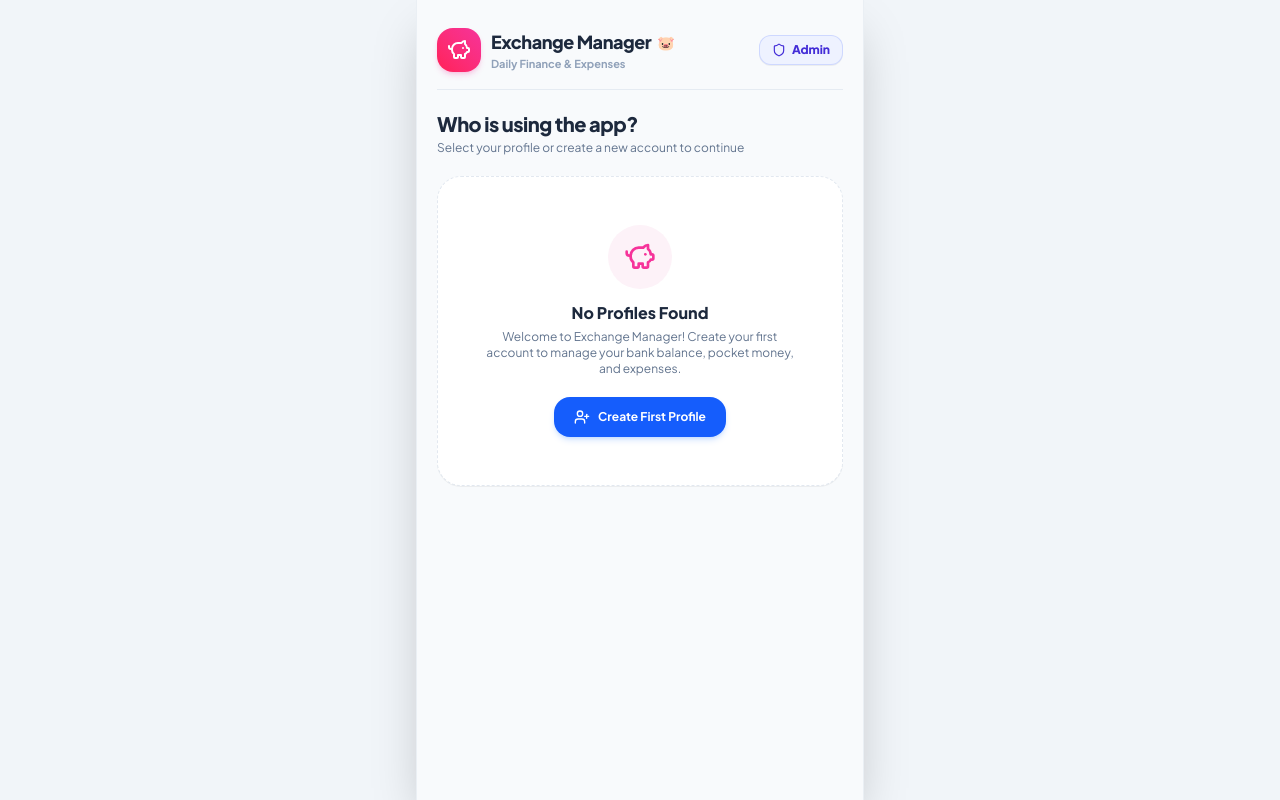
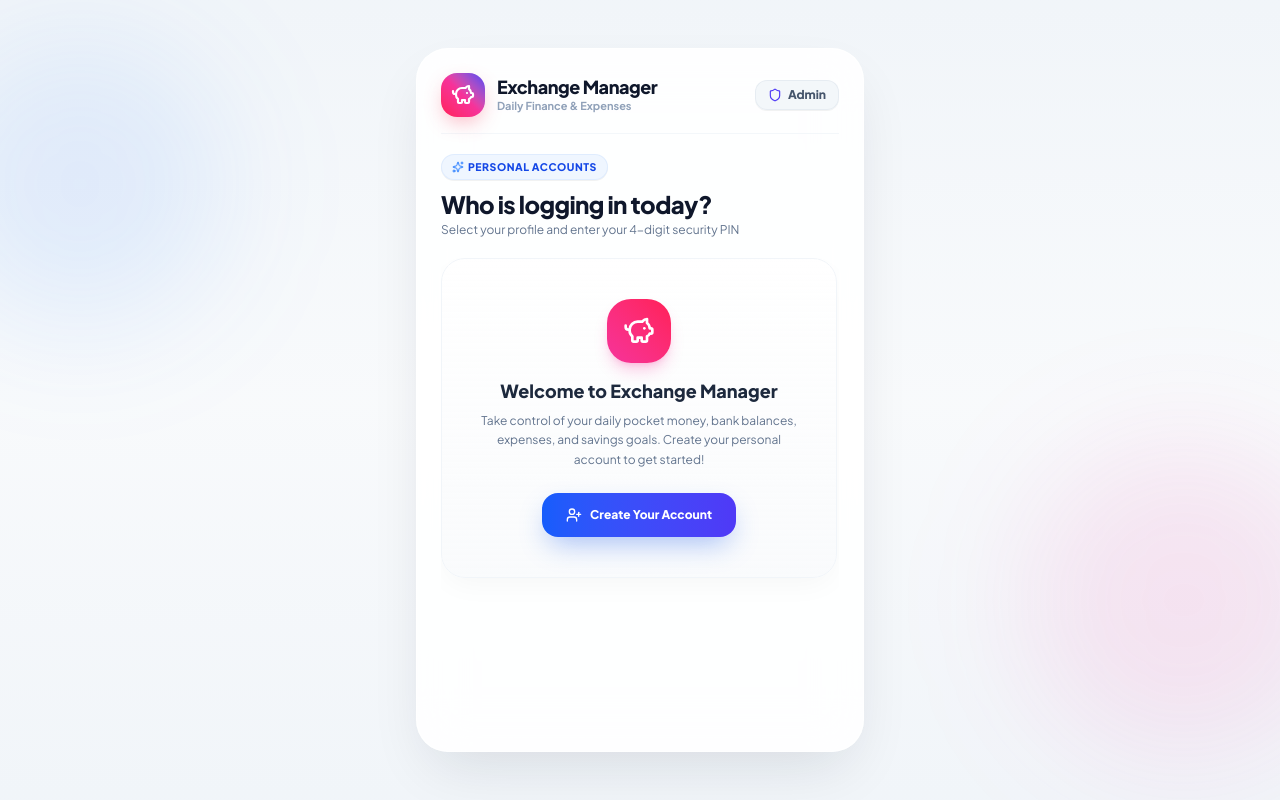
Before and after one commit to sandun3608/expenses-module-main, a React (Vite) app: page / in a window 1280 px wide. Built offline with nearby package versions, Linux system fonts and the light colour scheme.

Commit message:
Remove duplicate pig icon, hide admin password hint, remove dummy placeholders, and redesign login UI with modern shadow shades

```diff
--- a/src/components/AdminModal.jsx
+++ b/src/components/AdminModal.jsx
@@ -29,7 +29,7 @@ export default function AdminModal({
       setError('');
     } else {
       sound.playClick();
-      setError('Incorrect admin password. (Default is admin123)');
+      setError('Incorrect admin password. Please try again.');
     }
   };
 
@@ -105,7 +105,7 @@ export default function AdminModal({
                 <Lock className="w-6 h-6" />
               </div>
               <p className="text-sm font-bold text-slate-700">Enter Admin Password</p>
-              <p className="text-xs text-slate-400 mt-0.5">Default password is <code className="bg-slate-100 px-1.5 py-0.5 rounded text-blue-600 font-bold">admin123</code></p>
+              <p className="text-xs text-slate-400 mt-0.5">Enter security password to access system controls</p>
             </div>
 
             <div>
--- a/src/components/ProfileSelectScreen.jsx
+++ b/src/components/ProfileSelectScreen.jsx
@@ -1,5 +1,5 @@
 import React, { useState } from 'react';
-import { PiggyBank, Search, Plus, Shield, User, Lock, ArrowRight, UserPlus } from 'lucide-react';
+import { PiggyBank, Search, Plus, Shield, User, Lock, ArrowRight, UserPlus, Sparkles, CheckCircle2 } from 'lucide-react';
 import { sound } from '../utils/sound';
 
 export default function ProfileSelectScreen({
@@ -15,74 +15,89 @@ export default function ProfileSelectScreen({
   );
 
   return (
-    <div className="min-h-screen bg-slate-100 flex justify-center overflow-x-hidden">
-      <div className="w-full max-w-md bg-slate-50 min-h-screen shadow-2xl border-x border-slate-200/60 flex flex-col p-5">
+    <div className="min-h-screen bg-gradient-to-b from-slate-100 via-slate-50 to-slate-100 flex justify-center items-center p-3 sm:p-5 overflow-x-hidden relative">
 
-        {/* Top Header with App Name, Piggy Icon, and Admin Badge */}
-        <header className="flex items-center justify-between pb-4 pt-2 border-b border-slate-200/80">
-          <div className="flex items-center gap-2.5">
-            <div className="w-11 h-11 rounded-2xl bg-gradient-to-tr from-rose-500 to-pink-500 text-white flex items-center justify-center shadow-md shadow-pink-500/20">
-              <PiggyBank className="w-6 h-6" />
+      {/* Ambient background glow shades for depth */}
+      <div className="absolute top-10 -left-16 w-72 h-72 rounded-full bg-blue-500/10 blur-3xl pointer-events-none" />
+      <div className="absolute bottom-10 -right-16 w-80 h-80 rounded-full bg-pink-500/10 blur-3xl pointer-events-none" />
+
+      {/* Main Native App Container with alluring shadow & soft borders */}
+      <div className="w-full max-w-md bg-white/90 backdrop-blur-xl rounded-[32px] shadow-[0_25px_60px_-15px_rgba(15,23,42,0.12)] border border-white/80 flex flex-col p-5 sm:p-6 min-h-[92vh] sm:min-h-[88vh] relative z-10">
+
+        {/* Top Header: Brand & Admin Button */}
+        <header className="flex items-center justify-between pb-4 border-b border-slate-100/80">
+          <div className="flex items-center gap-3">
+            {/* Glowing Piggy Logo Icon */}
+            <div className="w-11 h-11 rounded-2xl bg-gradient-to-tr from-rose-500 via-pink-500 to-indigo-600 text-white flex items-center justify-center shadow-[0_8px_20px_-4px_rgba(244,63,94,0.38)]">
+              <PiggyBank className="w-6 h-6 stroke-[2.2]" />
             </div>
+
             <div>
-              <h1 className="text-lg font-black text-slate-800 tracking-tight flex items-center gap-1.5">
-                <span>Exchange Manager</span>
-                <span className="text-sm">🐷</span>
+              <h1 className="text-lg font-black text-slate-900 tracking-tight leading-tight">
+                Exchange Manager
               </h1>
-              <p className="text-[11px] font-bold text-slate-400">Daily Finance & Expenses</p>
+              <p className="text-[11px] font-bold text-slate-400">
+                Daily Finance & Expenses
+              </p>
             </div>
           </div>
 
-          {/* Admin Button on Top */}
+          {/* Admin Portal Button */}
           <button
             type="button"
             onClick={() => {
               sound.playClick();
               onOpenAdmin();
             }}
-            className="px-3 py-1.5 rounded-xl bg-indigo-50 hover:bg-indigo-100 text-indigo-700 border border-indigo-200/80 text-xs font-black flex items-center gap-1.5 transition active:scale-95 shadow-2xs"
+            className="px-3 py-1.5 rounded-xl bg-slate-100/80 hover:bg-indigo-50 hover:text-indigo-700 hover:border-indigo-200 border border-slate-200/70 text-slate-600 text-xs font-black flex items-center gap-1.5 transition active:scale-95 shadow-2xs"
             title="Open Admin Portal"
           >
-            <Shield className="w-3.5 h-3.5" />
+            <Shield className="w-3.5 h-3.5 text-indigo-600" />
             <span>Admin</span>
           </button>
         </header>
 
-        {/* Title & Subtitle */}
+        {/* Welcome Section */}
         <div className="my-5">
-          <h2 className="text-xl font-black text-slate-800 tracking-tight">
-            Who is using the app?
+          <div className="inline-flex items-center gap-1 px-2.5 py-1 rounded-full bg-blue-50 border border-blue-100/80 text-blue-700 text-[10.5px] font-black uppercase tracking-wider mb-2 shadow-2xs">
+            <Sparkles className="w-3 h-3 text-blue-500" />
+            <span>Personal Accounts</span>
+          </div>
+          <h2 className="text-xl sm:text-2xl font-black text-slate-900 tracking-tight">
+            Who is logging in today?
           </h2>
           <p className="text-xs text-slate-500 mt-0.5">
-            Select your profile or create a new account to continue
+            Select your profile and enter your 4-digit security PIN
           </p>
         </div>
 
         {/* Search Bar */}
         {users.length > 0 && (
-          <div className="relative mb-5">
+          <div className="relative mb-4">
             <Search className="absolute left-3.5 top-1/2 -translate-y-1/2 w-4 h-4 text-slate-400" />
             <input
               type="text"
               value={searchQuery}
               onChange={(e) => setSearchQuery(e.target.value)}
               placeholder="Search profiles..."
-              className="w-full pl-10 pr-4 py-2.5 rounded-2xl bg-white border border-slate-200 text-sm font-semibold text-slate-800 placeholder-slate-400 outline-none focus:border-blue-500 focus:ring-4 focus:ring-blue-50 transition shadow-2xs"
+              className="w-full pl-10 pr-4 py-2.5 rounded-2xl bg-slate-50/80 border border-slate-200/80 text-sm font-semibold text-slate-800 placeholder-slate-400 outline-none focus:bg-white focus:border-blue-500 focus:ring-4 focus:ring-blue-500/10 shadow-[inset_0_2px_4px_rgba(0,0,0,0.02)] transition"
             />
           </div>
         )}
 
-        {/* Profile Grid / List */}
-        <div className="flex-1 space-y-3">
+        {/* Profile List / Empty State */}
+        <div className="flex-1 space-y-3 overflow-y-auto pr-0.5">
           {users.length === 0 ? (
-            /* Empty State */
-            <div className="text-center py-12 px-4 bg-white rounded-3xl border border-dashed border-slate-200 shadow-2xs">
-              <div className="w-16 h-16 mx-auto rounded-full bg-pink-50 text-pink-500 flex items-center justify-center mb-3">
-                <PiggyBank className="w-8 h-8" />
+            /* Modern Inviting Empty State */
+            <div className="my-auto py-10 px-5 bg-gradient-to-b from-white to-slate-50/80 rounded-3xl border border-slate-100 shadow-[0_10px_30px_-5px_rgba(0,0,0,0.04)] text-center">
+              <div className="w-16 h-16 mx-auto rounded-3xl bg-gradient-to-tr from-pink-500 to-rose-500 text-white flex items-center justify-center mb-3.5 shadow-lg shadow-pink-500/25">
+                <PiggyBank className="w-8 h-8 stroke-[2]" />
               </div>
-              <h3 className="font-black text-slate-800 text-base">No Profiles Found</h3>
-              <p className="text-xs text-slate-500 mt-1 max-w-xs mx-auto">
-                Welcome to Exchange Manager! Create your first account to manage your bank balance, pocket money, and expenses.
+              <h3 className="font-black text-slate-800 text-lg">
+                Welcome to Exchange Manager
+              </h3>
+              <p className="text-xs text-slate-500 mt-1.5 max-w-xs mx-auto leading-relaxed">
+                Take control of your daily pocket money, bank balances, expenses, and savings goals. Create your personal account to get started!
               </p>
               <button
                 type="button"
@@ -90,16 +105,15 @@ export default function ProfileSelectScreen({
                   sound.playClick();
                   onCreateNew();
                 }}
-                className="mt-5 px-5 py-3 rounded-2xl bg-blue-600 hover:bg-blue-700 text-white font-bold text-xs shadow-md shadow-blue-500/20 inline-flex items-center gap-2 transition active:scale-95"
+                className="mt-6 px-6 py-3.5 rounded-2xl bg-gradient-to-r from-blue-600 to-indigo-600 hover:from-blue-700 hover:to-indigo-700 text-white font-black text-xs shadow-[0_12px_28px_-6px_rgba(37,99,235,0.4)] inline-flex items-center gap-2 transition active:scale-95"
               >
                 <UserPlus className="w-4 h-4" />
-                <span>Create First Profile</span>
+                <span>Create Your Account</span>
               </button>
             </div>
           ) : filteredUsers.length === 0 ? (
-            /* Search not found */
-            <div className="text-center py-8 text-slate-400 text-xs">
-              No profile matching "{searchQuery}"
+            <div className="text-center py-10 text-slate-400 text-xs">
+              No profiles matching "{searchQuery}"
             </div>
           ) : (
             <div className="grid grid-cols-1 gap-2.5">
@@ -111,30 +125,38 @@ export default function ProfileSelectScreen({
                     sound.playClick();
                     onSelectUser(u);
                   }}
-                  className="w-full p-3.5 bg-white hover:bg-blue-50/50 rounded-2xl border border-slate-200/80 shadow-2xs hover:border-blue-300 transition-all flex items-center justify-between group active:scale-99 text-left"
+                  className="w-full p-3.5 bg-white hover:bg-blue-50/40 rounded-2xl border border-slate-100 hover:border-blue-200/80 shadow-[0_4px_18px_-3px_rgba(0,0,0,0.04)] hover:shadow-[0_10px_25px_-5px_rgba(37,99,235,0.12)] hover:-translate-y-0.5 transition-all duration-200 flex items-center justify-between group active:scale-[0.98] text-left"
                 >
-                  <div className="flex items-center gap-3 min-w-0">
-                    <div className="w-12 h-12 rounded-full overflow-hidden border-2 border-blue-500/20 bg-slate-100 flex items-center justify-center shrink-0 shadow-2xs group-hover:scale-105 transition-transform">
-                      {u.avatar ? (
-                        <img src={u.avatar} alt={u.name} className="w-full h-full object-cover" />
-                      ) : (
-                        <User className="w-6 h-6 text-slate-400" />
-                      )}
+                  <div className="flex items-center gap-3.5 min-w-0">
+                    {/* Glowing Avatar Ring */}
+                    <div className="p-0.5 rounded-full bg-gradient-to-tr from-blue-500 via-indigo-500 to-pink-500 shadow-sm shrink-0">
+                      <div className="w-12 h-12 rounded-full overflow-hidden bg-slate-100 flex items-center justify-center border-2 border-white">
+                        {u.avatar ? (
+                          <img
+                            src={u.avatar}
+                            alt={u.name}
+                            className="w-full h-full object-cover"
+                          />
+                        ) : (
+                          <User className="w-6 h-6 text-slate-400" />
+                        )}
+                      </div>
                     </div>
 
                     <div className="min-w-0">
-                      <h4 className="font-extrabold text-slate-800 text-sm truncate group-hover:text-blue-600 transition-colors">
+                      <h4 className="font-black text-slate-800 text-sm group-hover:text-blue-600 transition-colors truncate">
                         {u.name}
                       </h4>
-                      <div className="flex items-center gap-1.5 text-[11px] text-slate-400 mt-0.5">
-                        <Lock className="w-3 h-3 text-slate-400" />
+                      <div className="flex items-center gap-1.5 text-[11px] font-bold text-slate-400 mt-0.5">
+                        <Lock className="w-3 h-3 text-emerald-500" />
                         <span>4-Digit PIN Protected</span>
                       </div>
                     </div>
                   </div>
 
-                  <div className="w-8 h-8 rounded-full bg-slate-50 group-hover:bg-blue-600 group-hover:text-white text-slate-400 flex items-center justify-center transition-colors shrink-0 ml-2">
-                    <ArrowRight className="w-4 h-4" />
+                  {/* Right Circle Indicator */}
+                  <div className="w-9 h-9 rounded-2xl bg-slate-50 group-hover:bg-blue-600 text-slate-400 group-hover:text-white group-hover:shadow-md group-hover:shadow-blue-500/25 flex items-center justify-center transition-all duration-200 shrink-0 ml-2">
+                    <ArrowRight className="w-4 h-4 stroke-[2.5]" />
                   </div>
                 </button>
               ))}
@@ -142,7 +164,7 @@ export default function ProfileSelectScreen({
           )}
         </div>
 
-        {/* Bottom Action: Create New Profile Button */}
+        {/* Bottom Button: Create New Profile */}
         {users.length > 0 && (
           <div className="pt-4 mt-auto">
             <button
@@ -151,9 +173,9 @@ export default function ProfileSelectScreen({
                 sound.playClick();
                 onCreateNew();
               }}
-              className="w-full py-3.5 rounded-2xl bg-gradient-to-r from-blue-600 to-indigo-600 hover:from-blue-700 hover:to-indigo-700 text-white font-black text-sm shadow-lg shadow-blue-500/20 flex items-center justify-center gap-2 transition active:scale-98"
+              className="w-full py-3.5 rounded-2xl bg-gradient-to-r from-blue-600 via-indigo-600 to-blue-700 hover:from-blue-700 hover:to-indigo-800 text-white font-black text-sm shadow-[0_12px_28px_-6px_rgba(37,99,235,0.35)] flex items-center justify-center gap-2 transition active:scale-[0.98]"
             >
-              <UserPlus className="w-4 h-4" />
+              <UserPlus className="w-4 h-4 stroke-[2.5]" />
               <span>Create New Profile</span>
             </button>
           </div>
--- a/src/components/SetupBanks.jsx
+++ b/src/components/SetupBanks.jsx
@@ -105,7 +105,7 @@ export default function SetupBanks({ currency = 'Rs.', initialBanks, onBack, onC
                   required
                   value={bank.name}
                   onChange={(e) => handleBankChange(idx, 'name', e.target.value)}
-                  placeholder="Bank Name (e.g. Commercial, BOC)"
+                  placeholder="Enter Bank Name"
                   className="w-full px-4 py-2.5 rounded-2xl bg-slate-50 border border-slate-200 text-sm font-semibold text-slate-800 outline-none focus:bg-white focus:border-blue-500 transition"
                 />
 
--- a/src/components/SetupProfile.jsx
+++ b/src/components/SetupProfile.jsx
@@ -168,7 +168,7 @@ export default function SetupProfile({ initialProfile = {}, onNext, onCancel })
                 setName(e.target.value);
                 if (error) setError('');
               }}
-              placeholder="e.g. Kasun Perera"
+              placeholder="Enter your name"
               className="w-full px-4 py-2.5 rounded-2xl bg-slate-50 border border-slate-200 focus:bg-white focus:border-blue-500 focus:ring-4 focus:ring-blue-50 text-slate-800 text-sm font-semibold outline-none transition"
               autoFocus
             />
```
Also changed, not shown: src/components/PinModal.jsx (+25 -23 lines).
